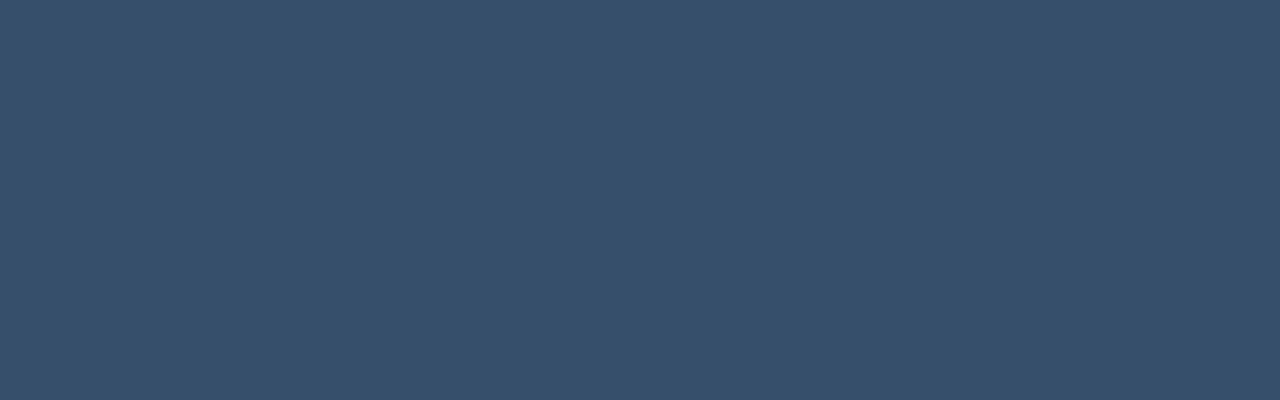
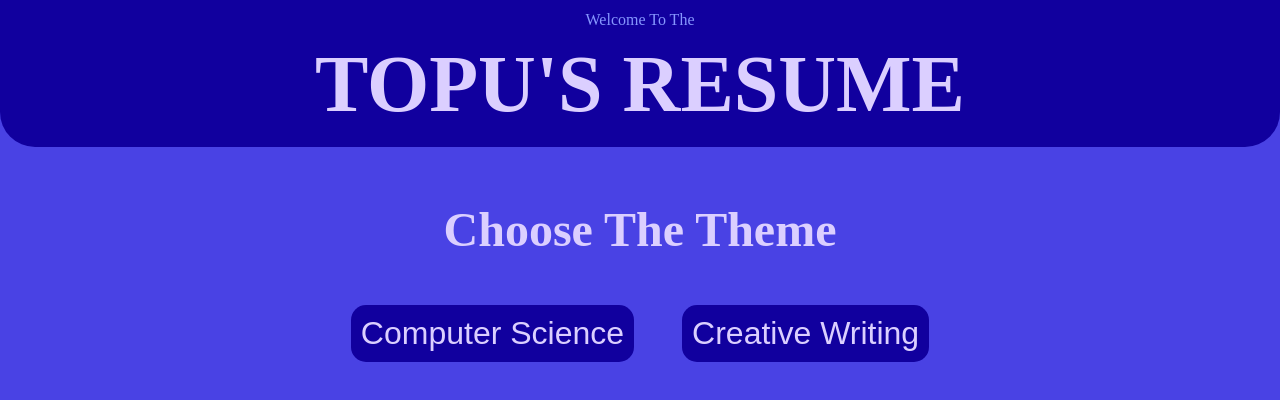
Before and after one commit to nikatopu/topucv, a plain HTML site: page index.html in a window 1280 px wide. Drawn offline with Linux system fonts and the light colour scheme.

Commit message:
Added Choose Resume Page

```diff
--- a/index.html
+++ b/index.html
@@ -7,6 +7,19 @@
     <title>TOPU CV</title>
   </head>
   <body>
-    <div class="Main"></div>
+    <!-- THE HEADLINE -->
+    <div class="Headline">
+      Welcome To The
+      <h1>TOPU'S RESUME</h1>
+    </div>
+    <div class="Main">
+      <div class="WhichResume">
+        <h2>Choose The Theme</h2>
+        <div class="choose-resume-buttons">
+          <button>Computer Science</button>
+          <button>Creative Writing</button>
+        </div>
+      </div>
+    </div>
   </body>
 </html>
--- a/page_style.css
+++ b/page_style.css
@@ -1,13 +1,69 @@
 /* The main stuff like the background */
 /*
     The color palette goes like this:
-    Primary - #364f6b
-    Secondary - #3FC1C9
-    Additional - #F5F5F5
-    Important - #FC5185
+      #11009E
+      #4942E4
+      #8696FE
+      #C4B0FF
+      #dbcfff
 */
 
 body {
-  background-color: #364f6b;
+  background-color: #4942e4;
   align-content: center;
+  color: #8696fe;
+
+  font-family: "Times New Roman", Times, serif;
+  margin: 0;
 }
+
+/* The Header */
+
+.Headline {
+  width: 100%;
+  background-color: #11009e;
+  margin: 0;
+
+  padding-top: 15px;
+  padding-bottom: 5px;
+  border-radius: 0 0 35px 35px;
+
+  text-align: center;
+  line-height: 10px;
+}
+
+.Headline > h1 {
+  font-size: 10vmin;
+  color: #dbcfff;
+}
+
+/* The option between two main resumes */
+
+.WhichResume {
+  margin-top: 55px;
+
+  font-size: 4vmin;
+  text-align: center;
+  color: #dbcfff;
+}
+
+.choose-resume-buttons > button {
+  background-color: #11009e;
+  border: solid 2px transparent;
+  border-radius: 15px;
+
+  font-size: 4vmin;
+  color: #dbcfff;
+  padding: 8px;
+  margin: 1vmin 2.5vmin;
+
+  transition: 0.5s;
+}
+
+.choose-resume-buttons > button:hover {
+  transition: 0.5s;
+
+  font-size: 5vmin;
+  border-color: #8696fe;
+  color: #dbd0fd;
+}
```
